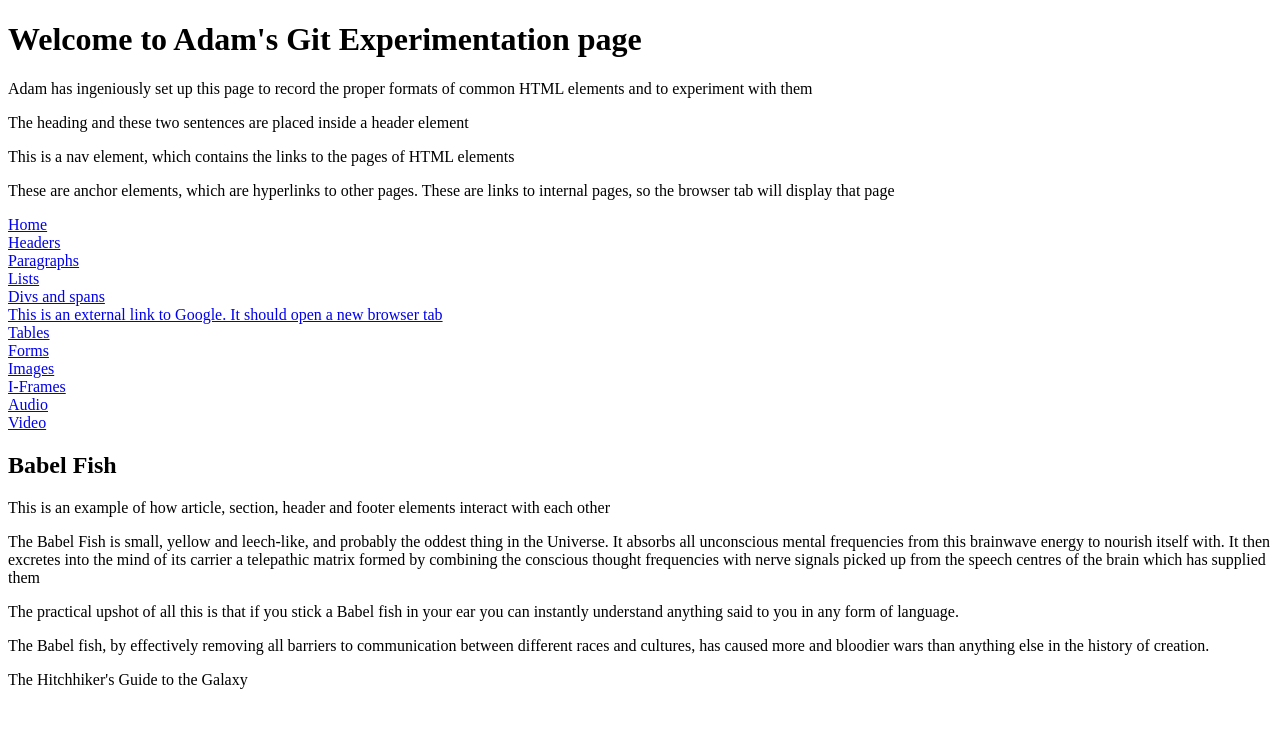
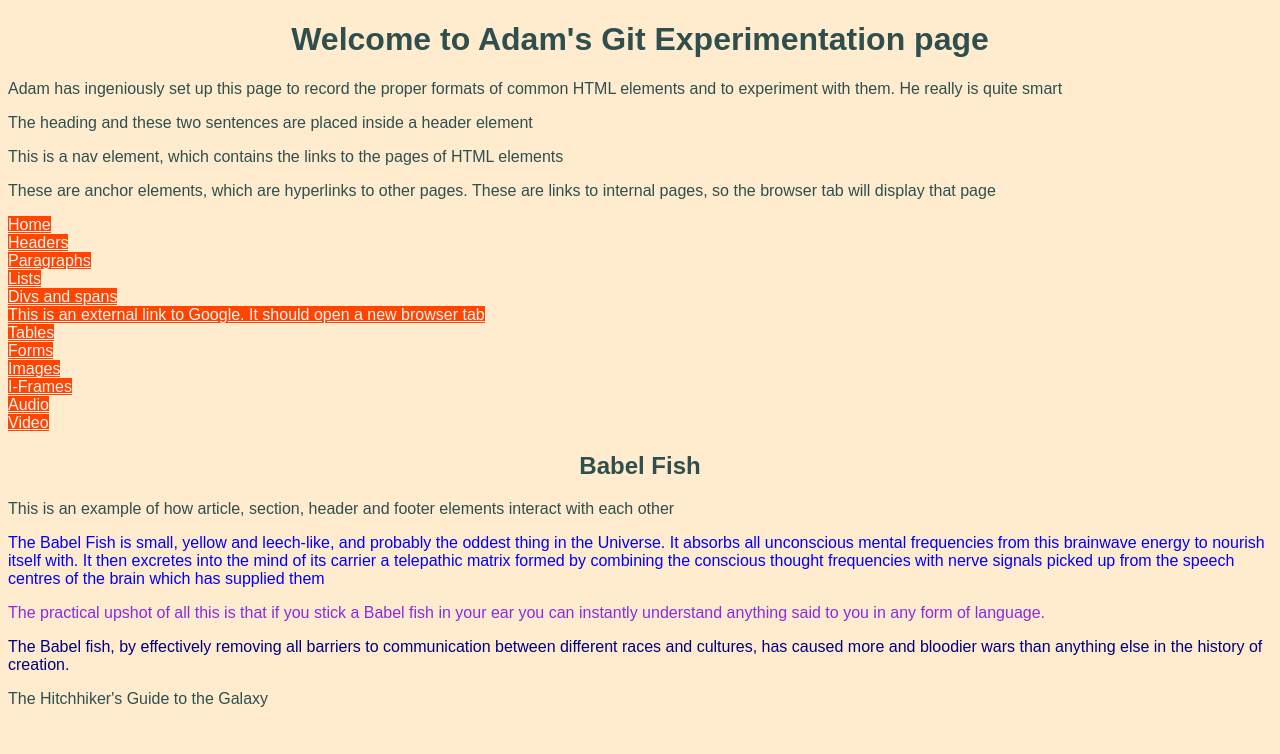
Before and after one commit to AdamBoley/Git-Experimentation, a website: page index.html in a window 1280 px wide. Shown: the top 754 px of the page. Drawn offline with Linux system fonts and the light colour scheme.

Commit message:
initial CSS experimentation

```diff
--- a/index.html
+++ b/index.html
@@ -15,6 +15,40 @@
 
         <meta name="author" content="Adam Boley">
 
+        <style>
+
+          body {
+            font-family:Arial;
+            background-color:blanchedalmond;
+            color:darkslategray;
+          }
+
+          h1 {
+            text-align:center;
+          }
+
+          a {
+            background-color:orangered;
+            color:whitesmoke;
+          }
+
+          .babel-fish {
+            color:navy;
+          }
+
+          #babel-fish-one {
+            color:blue;
+          }
+
+          #babel-fish-two {
+            color:blueviolet;
+          }
+
+
+
+
+        </style>
+
 
     </head>
 
@@ -26,7 +60,7 @@
                 Welcome to Adam's Git Experimentation page
             </h1>
 
-            <p>Adam has ingeniously set up this page to record the proper formats of common HTML elements and to experiment with them</p>
+            <p>Adam has ingeniously set up this page to record the proper formats of common HTML elements and to experiment with them. He really is quite smart</p>
 
             <p>The heading and these two sentences are placed inside a header element</p>
 
@@ -98,19 +132,19 @@
 
               </header>
 
-              <section aria-labelledby="babel-fish-one babel-fish-two babel-fish-three">
+              <section aria-labelledby="babel-fish-one babel-fish-two babel-fish-three" class="babel-fish">
 
-                <p id="babel-fish-one">
+                <p id="babel-fish-one" class="babel-fish">
                   The Babel Fish is small, yellow and leech-like, and probably the oddest thing in the Universe. It absorbs all unconscious mental frequencies from this
                   brainwave energy to nourish itself with. It then excretes into the mind of its carrier a telepathic matrix formed by combining the conscious thought
                   frequencies with nerve signals picked up from the speech centres of the brain which has supplied them
                 </p>
 
-                <p id="babel-fish-two">
+                <p id="babel-fish-two" class="babel-fish">
                   The practical upshot of all this is that if you stick a Babel fish in your ear you can instantly understand anything said to you in any form of language.
                 </p>
 
-                <p id="babel-fish-three">
+                <p id="babel-fish-three" class="babel-fish">
                   The Babel fish, by effectively removing all barriers to communication between different races and cultures,
                   has caused more and bloodier wars than anything else in the history of creation.
                 </p>
```
